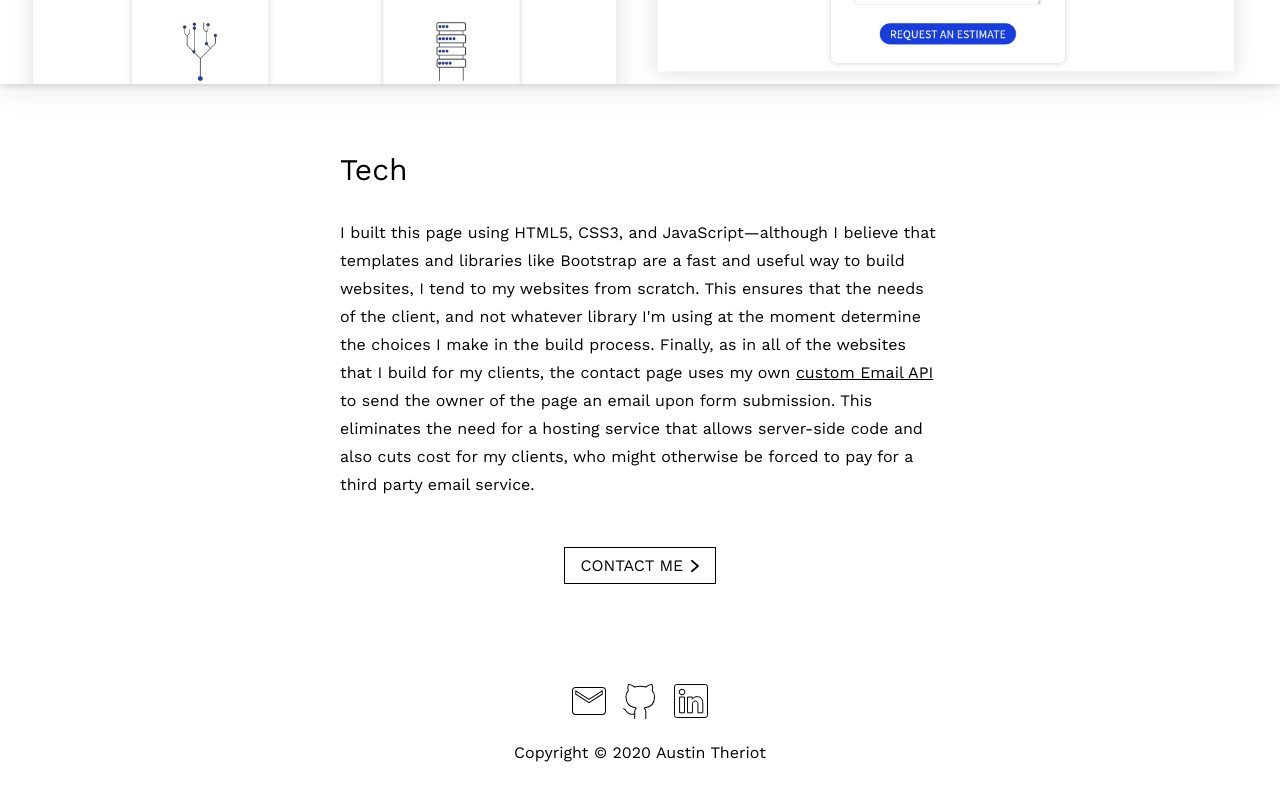
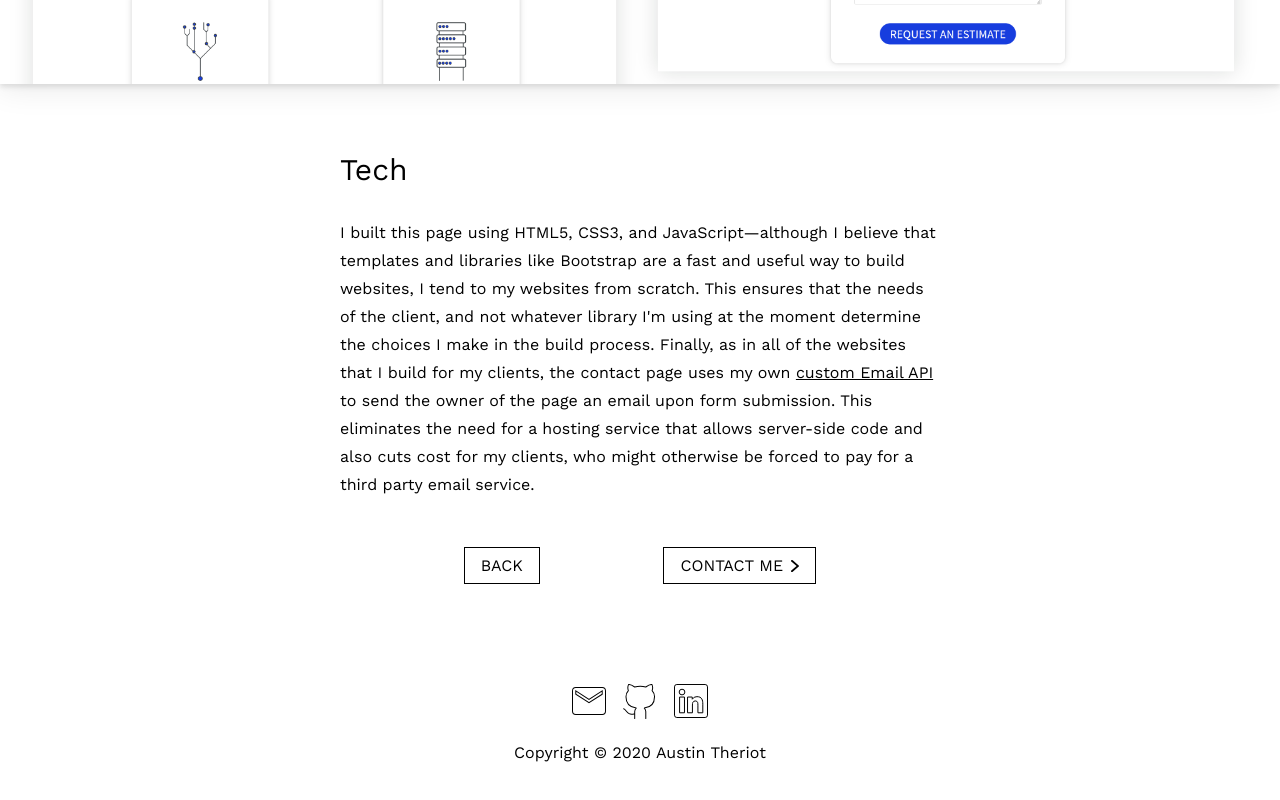
Before and after one commit to austintheriot/digital-portfolio-2, a React (Create React App) app: page /lascabling in a window 1280 px wide. Shown: the part 1106-1906 px from the top of the page. Built offline with nearby package versions, Linux system fonts and the light colour scheme; no server answers.

Commit message:
added back buttons to every portfolio page

```diff
--- a/src/components/Button/Button.js
+++ b/src/components/Button/Button.js
@@ -1,7 +1,7 @@
 import React from 'react';
 import styles from './Button.module.css';
 
-export default ({ children, ...props }) => {
+export default ({ children, arrowLeft, ...props }) => {
 	return (
 		<button
 			className={[
@@ -9,7 +9,7 @@ export default ({ children, ...props }) => {
 				props.disabled || props.inactive ? styles.inactive : null,
 			].join(' ')}
 			{...props}>
-			{props.arrowLeft ? (
+			{arrowLeft ? (
 				<img
 					src={require('../../assets/images/arrow-right.svg')}
 					alt=''
--- a/src/routes/Portfolio Articles/Email.js
+++ b/src/routes/Portfolio Articles/Email.js
@@ -45,7 +45,10 @@ export default (props) => {
 				verify the API key of whatever website is requesting access (to limit
 				unathorized access to the service).
 			</p>
-			<div className={generalStyles.center}>
+			<div className={[generalStyles.center, generalStyles.flex].join(' ')}>
+				<Link to='/#email'>
+					<Button>Back</Button>
+				</Link>
 				<Link to='/contact' className={generalStyles.Link}>
 					<Button arrow='true'>Contact Me</Button>
 				</Link>
--- a/src/routes/Portfolio Articles/JSArt.js
+++ b/src/routes/Portfolio Articles/JSArt.js
@@ -97,7 +97,10 @@ export default (props) => {
 				I built these projects using the JavaScript Canvas API and a small
 				amount of HTML and CSS to provide the settings interface.
 			</p>
-			<div className={generalStyles.center}>
+			<div className={[generalStyles.center, generalStyles.flex].join(' ')}>
+				<Link to='/#jsart'>
+					<Button>Back</Button>
+				</Link>
 				<Link to='/contact' className={generalStyles.Link}>
 					<Button arrow='true'>Contact Me</Button>
 				</Link>
--- a/src/routes/Portfolio Articles/LASC.js
+++ b/src/routes/Portfolio Articles/LASC.js
@@ -62,7 +62,10 @@ export default (props) => {
 				and also cuts cost for my clients, who might otherwise be forced to pay
 				for a third party email service.
 			</p>
-			<div className={generalStyles.center}>
+			<div className={[generalStyles.center, generalStyles.flex].join(' ')}>
+				<Link to='/#presto'>
+					<Button>Back</Button>
+				</Link>
 				<Link to='/contact' className={generalStyles.Link}>
 					<Button arrow='true'>Contact Me</Button>
 				</Link>
--- a/src/routes/Portfolio Articles/Presto.js
+++ b/src/routes/Portfolio Articles/Presto.js
@@ -71,7 +71,7 @@ export default (props) => {
 			</p>
 			<div className={[generalStyles.center, generalStyles.flex].join(' ')}>
 				<Link to='/#presto'>
-					<Button arrowLeft='true'>Back</Button>
+					<Button>Back</Button>
 				</Link>
 				<Link to='/contact' className={generalStyles.Link}>
 					<Button arrow='true'>Contact Me</Button>
--- a/src/routes/Portfolio Articles/Sharlat.js
+++ b/src/routes/Portfolio Articles/Sharlat.js
@@ -71,7 +71,7 @@ export default (props) => {
 				for a third party email service.
 			</p>
 			<div className={[generalStyles.center, generalStyles.flex].join(' ')}>
-				<Link to='/#presto'>
+				<Link to='/#sharlat'>
 					<Button>Back</Button>
 				</Link>
 				<Link to='/contact' className={generalStyles.Link}>
```
